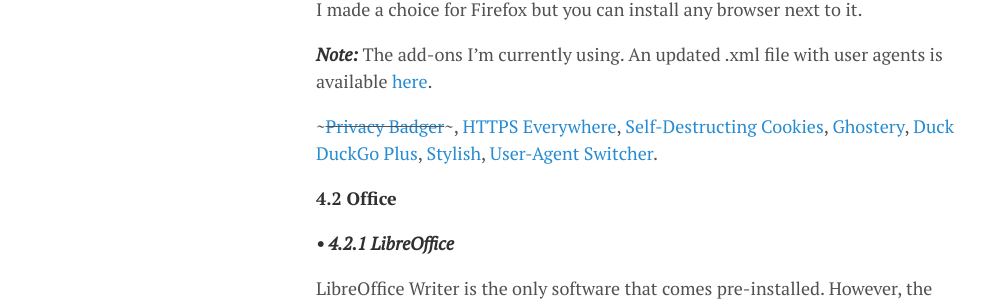
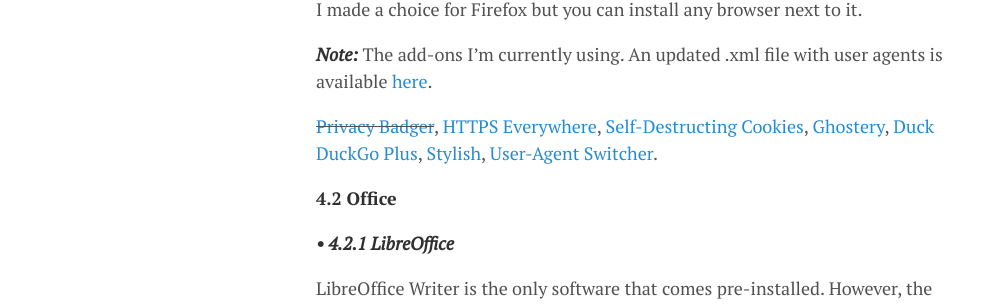
Before and after one commit to lgeurts/lgeurts.github.io, a Jekyll site: the page built from _posts/2017-07-11-bunsenlabs-linux-setup-notes-for dell-inspiron-6000.md, in a window 1280 px wide and 900 px high, scrolled down 2881 px. Shown: the part 146-452 px from the top of the window, without its empty margins (0-995 px from the left). Built offline with Jekyll 4.4.1, drawn with Linux system fonts in a browser that asks for light colours; nearby versions of some CDN libraries; comment, search, counter and statistics services are not loaded.

Commit message:
Update sub-section 4.1.1 #81 scrap Privacy Badger

```diff
--- a/_posts/2017-07-11-bunsenlabs-linux-setup-notes-for dell-inspiron-6000.md
+++ b/_posts/2017-07-11-bunsenlabs-linux-setup-notes-for dell-inspiron-6000.md
@@ -78,7 +78,7 @@
 
 ***Note:*** The add-ons I'm currently using. An updated .xml file with user agents is available [here](http://techpatterns.com/forums/about304.html).
 
-~~~[Privacy Badger](https://www.eff.org/privacybadger)~~~, [HTTPS Everywhere](https://www.eff.org/https-everywhere), [Self-Destructing Cookies](https://addons.mozilla.org/en-US/firefox/addon/self-destructing-cookies/), [Ghostery](https://addons.mozilla.org/en-US/firefox/addon/ghostery/), [Duck DuckGo Plus](https://addons.mozilla.org/en-US/firefox/addon/duckduckgo-for-firefox/), [Stylish](https://addons.mozilla.org/en-US/firefox/addon/stylish/), [User-Agent Switcher](https://addons.mozilla.org/en-US/firefox/addon/user-agent-switcher-firefox/).
+~~[Privacy Badger](https://www.eff.org/privacybadger)~~, [HTTPS Everywhere](https://www.eff.org/https-everywhere), [Self-Destructing Cookies](https://addons.mozilla.org/en-US/firefox/addon/self-destructing-cookies/), [Ghostery](https://addons.mozilla.org/en-US/firefox/addon/ghostery/), [Duck DuckGo Plus](https://addons.mozilla.org/en-US/firefox/addon/duckduckgo-for-firefox/), [Stylish](https://addons.mozilla.org/en-US/firefox/addon/stylish/), [User-Agent Switcher](https://addons.mozilla.org/en-US/firefox/addon/user-agent-switcher-firefox/).
 
 **4.2 Office**
 
```
